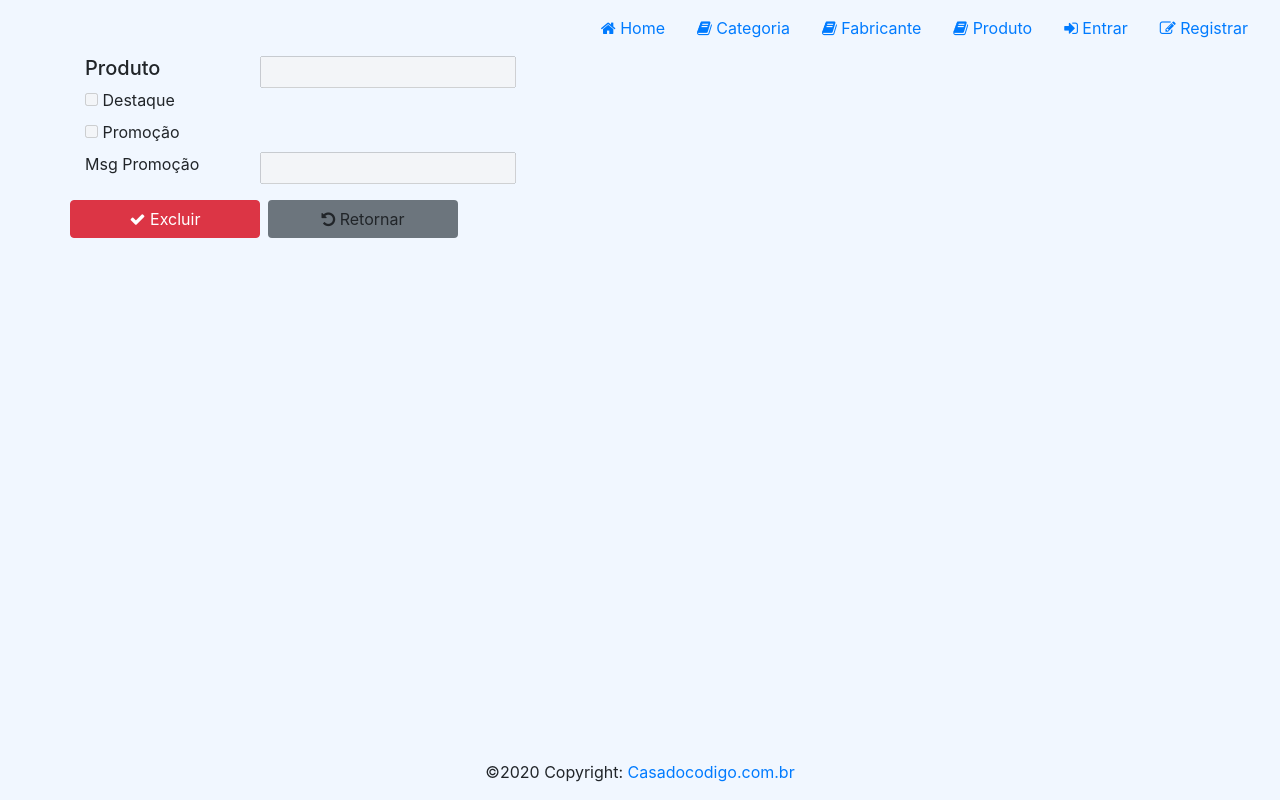
After one commit to Carlos-Danilo/progWeb2026, a Django app: page /produto/delete/1 in a window 1280 px wide. The commit adds this page. Run offline with Django 4.2, Linux system fonts and the light colour scheme; data that the repository does not hold is empty; some libraries are stand-ins or nearby versions.

Commit message:
oioioioi

```diff
--- /dev/null
+++ b/Loja/loja/templates/produto/produto-delete.html
@@ -0,0 +1,51 @@
+{% extends "base.html" %}
+{% load static %}
+{% block title %}Início{% endblock %}
+{% block styles %}
+    <link rel="stylesheet" href="{% static 'css/home.css' %}">
+{% endblock %}
+{% block content %}
+    <div id="content">
+        <div class="container">
+            <form method="POST" action="/produto/delete" >
+                {% csrf_token %}
+                <div class="row">
+                    <input type="hidden" value="{{ produto.id }}" name="id">
+                    <h5 for="Produto" class="col-md-2">Produto</h5>
+                    <input value="{{ produto.Produto }}" name="Produto" disabled>
+                </div>
+                <div class="row">
+                    <div class="col-md-2">
+                        {% if produto.destaque %}
+                            <input type="checkbox" checked name="destaque" disabled>
+                        {% else %}
+                            <input type="checkbox" name="destaque" disabled>
+                        {% endif %}
+                        <label for="destaque">Destaque</label>
+                    </div>
+                </div>
+                <div class="row">
+                    <div class="col-md-2">
+                        {% if produto.promocao %}
+                            <input type="checkbox" checked name="promocao" disabled>
+                        {% else %}
+                            <input type="checkbox" name="promocao" disabled>
+                        {% endif %}
+                        <label for="promocao">Promoção</label>
+                    </div>
+                </div>
+                <div class="row">
+                    <label for="msgPromocao" class="col-md-2">Msg Promoção</label>
+                    <input value="{{ produto.msgPromocao }}" name="msgPromocao" disabled>
+                </div>
+                <div class="row">
+                    <button type="submit" class="btn btn-danger col-md-2 mt-3 mr-2"><i class="fa fa-check"></i> Excluir</button>
+                    <a href="{% url 'produto' %}" class="btn bg-secondary col-md-2 mt-3"><i class="fa fa-rotate-left"></i> Retornar</a>
+                </div>
+            </form>
+        </div>
+    </div>
+{% endblock %}
+{% block scripts %}
+    <script src="{% static 'js/home.js' %}"></script>
+{% endblock %}
--- a/Loja/loja/templates/produto/produto.html
+++ b/Loja/loja/templates/produto/produto.html
@@ -14,9 +14,9 @@
         {% for prod in produtos %}
         <div class="row">
             <h5 class="col-md-3">{{ prod.Produto }}</h5>
-            <a href="{% url 'produto' prod.id %}" class="btn btn-primary mb-2 mr-2"><i class="fa fa-search"></i> Ver</a>
+            <a href="{% url 'details_produto' prod.id %}" class="btn btn-primary mb-2 mr-2"><i class="fa fa-search"></i> Ver</a>
             <a href="{% url 'edit_produto' prod.id %}" class="btn bg-secondary mb-2 mr-2 text-white"><i class="fa fa-edit"></i> Editar</a>
-            <a href="{% url 'produto' prod.id %}" class="btn btn-warning mb-2"><i class="fa fa-sign-in"></i> Apagar</a>
+            <a href="{% url 'delete_produto' prod.id %}" class="btn btn-warning mb-2"><i class="fa fa-sign-in"></i> Apagar</a>
         </div>
         {% endfor %}
     </div>
--- a/Loja/loja/urls/ProdutoUrls.py
+++ b/Loja/loja/urls/ProdutoUrls.py
@@ -1,9 +1,10 @@
 from django.urls import path
-from loja.views.ProdutoView import list_produto_view, edit_produto_view, edit_produto_postback, details_produto_view
+from loja.views.ProdutoView import list_produto_view, edit_produto_view, edit_produto_postback, details_produto_view, delete_produto_view
 urlpatterns = [
     path("", list_produto_view, name='produto'),
     path("<int:id>", list_produto_view, name='produto'),
     path("edit/<int:id>", edit_produto_view, name='edit_produto'),
     path("edit", edit_produto_postback, name='edit_produto_postback'),
     path("details/<int:id>", details_produto_view, name='details_produto'),
+    path("delete/<int:id>", delete_produto_view, name='delete_produto'),
 ]
--- a/Loja/loja/views/ProdutoView.py
+++ b/Loja/loja/views/ProdutoView.py
@@ -56,6 +56,15 @@ def edit_produto_view(request, id=None):
     context = {'produto': produto}
     return render(request, template_name='produto/produto-edit.html', context=context, status=200)
 
+def delete_produto_view(request, id=None):
+    # Processa o evento GET gerado pela action
+    produtos = Produto.objects.all()
+    if id is not None:
+        produtos = produtos.filter(id=id)
+    produto = produtos.first()
+    print(produto)
+    context = {'produto': produto}
+    return render(request, template_name='produto/produto-delete.html', context=context, status=200)
 
 def edit_produto_postback(request, id=None):
     if request.method == 'POST':
```
